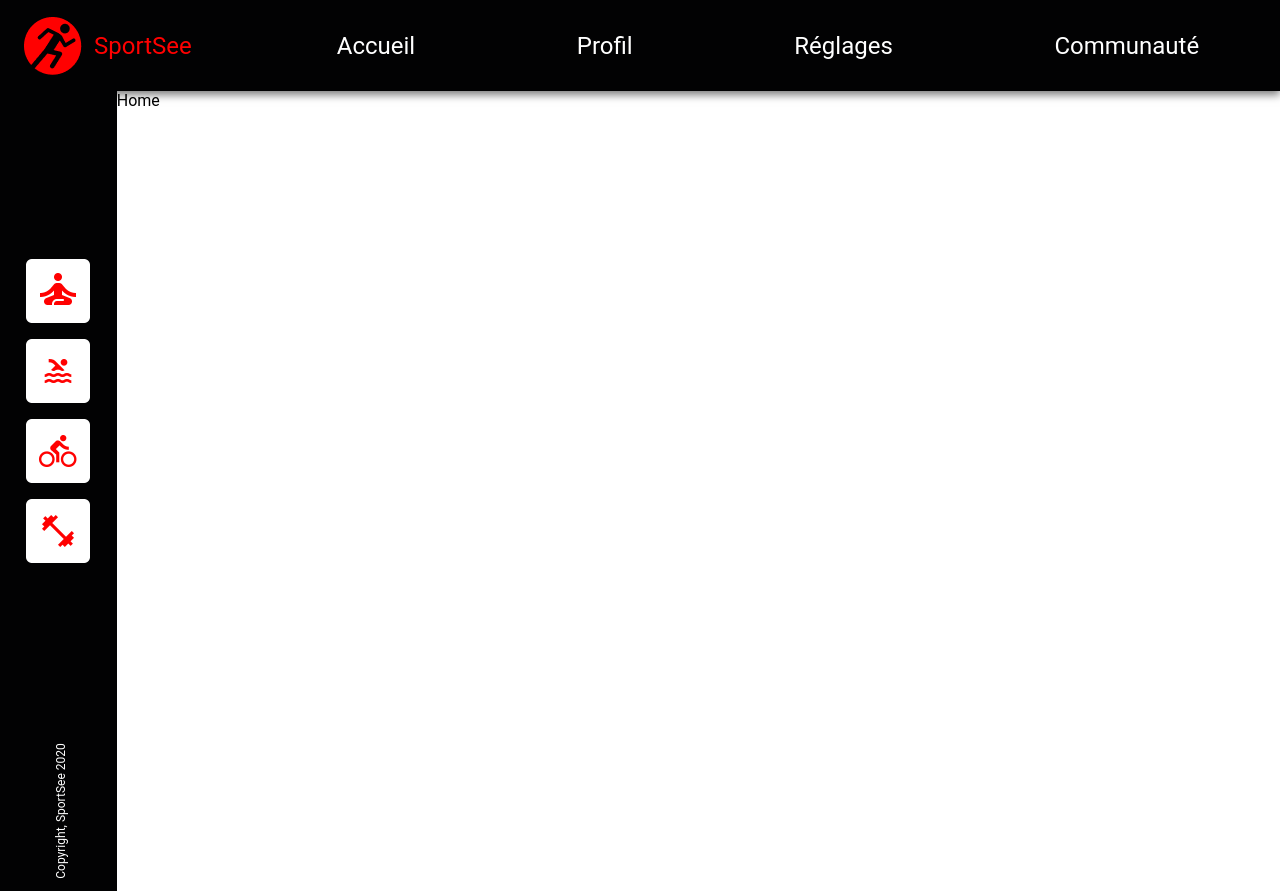
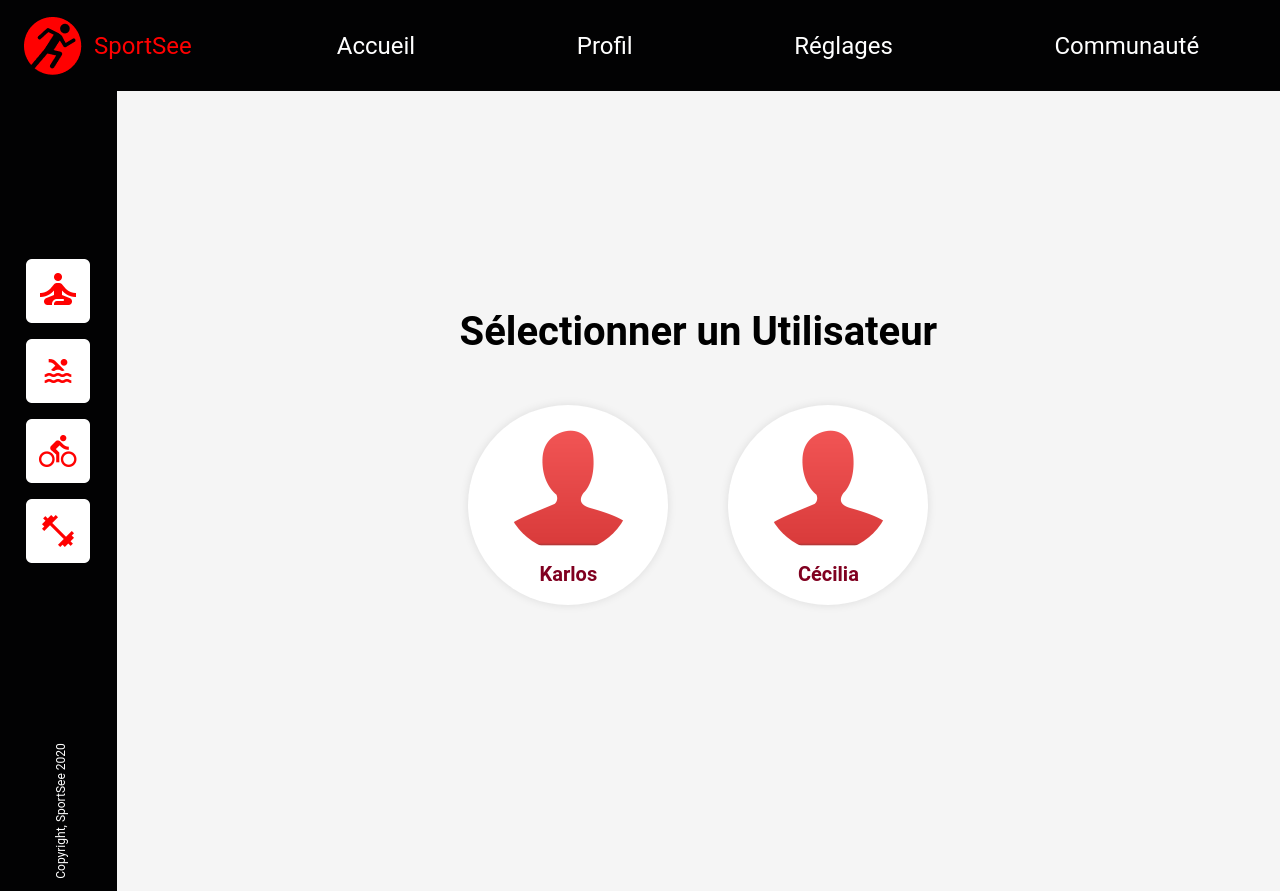
Before and after one commit to aminovitch-web/SportSeeDashboard, a React (Vite) app in the folder front/: page / in a window 1280 px wide. Built offline with nearby package versions, Linux system fonts and the light colour scheme.

Commit message:
Creation of the userServices file, with functions to retrieve user data as well as various charts using fetch, importing Framer Motion, using useEffect and the service to fetch user data on the dashboard, and initial display of graphical components.

```diff
--- a/front/package.json
+++ b/front/package.json
@@ -10,6 +10,7 @@
     "preview": "vite preview"
   },
   "dependencies": {
+    "framer-motion": "^10.18.0",
     "react": "^18.2.0",
     "react-dom": "^18.2.0",
     "react-router-dom": "^6.21.1",
--- a/front/src/App.jsx
+++ b/front/src/App.jsx
@@ -1,12 +1,13 @@
 import React from 'react';
 import './_App.css';
+import { motion } from 'framer-motion';
 import { BrowserRouter as Router, Routes, Route } from 'react-router-dom';
-
 import Home from './pages/Home/Home';
 import Error404 from './pages/Error404/Error404';
 import Header from './layouts/Header/Header';
 import Sidebar from './layouts/Sidebar/Sidebar';
 import Dashboard from './pages/Dashboard/Dashboard';
+
 
 export default function App() {
   return (
--- /dev/null
+++ b/front/src/components/Loader/Loader.jsx
@@ -0,0 +1,13 @@
+import React from 'react'
+import './_Loader.css'
+
+export default function Loader() {
+  return (
+    <div class="container">
+    <div class="ball ball1"></div>
+    <div class="ball ball2"></div>
+    <div class="ball ball3"></div>
+    <div class="ball ball4"></div>
+  </div>
+  )
+}
--- /dev/null
+++ b/front/src/components/Loader/_Loader.css
@@ -0,0 +1,29 @@
+.container {
+    display: flex;
+    align-items: center;
+    justify-content: center;
+    height: 300px;
+    width: 100%;
+    font-size: 20px;
+  }
+
+  .ball {
+    width: 20px;
+    height: 20px;
+    background-color: #8b0000;
+    border-radius: 50%;
+    margin: 0 10px;
+    transform: scale(0);
+    animation: grow 0.75s ease-in-out forwards infinite;
+  }
+
+  .ball1 { animation-delay: 0s; }
+  .ball2 { animation-delay: 0.375s; }
+  .ball3 { animation-delay: 0.75s; }
+  .ball4 { animation-delay: 1.125s; }
+
+  @keyframes grow {
+    to {
+      transform: scale(1);
+    }
+  }
--- a/front/src/layouts/Sidebar/Sidebar.jsx
+++ b/front/src/layouts/Sidebar/Sidebar.jsx
@@ -4,6 +4,7 @@ import bicycleIcon from "../../assets/images/Sidebar/bicycleIcon.png";
 import fitnessIcon from "../../assets/images/Sidebar/fitnessIcon.png";
 import swimmingIcon from "../../assets/images/Sidebar/swimmingIcon.png";
 import yogaIcon from "../../assets/images/Sidebar/yogaIcon.png";
+
 
 export default function Sidebar() {
     return (
--- a/front/src/pages/Dashboard/Dashboard.jsx
+++ b/front/src/pages/Dashboard/Dashboard.jsx
@@ -1,15 +1,101 @@
-import './_Dashboard.css';
-import HeroWelcome from '../../components/Dashboard/HeroWelcome/HeroWelcome';
+import { useEffect, useState } from "react";
+import { Navigate, useParams } from "react-router-dom";
+import HeroWelcome from "../../components/Dashboard/HeroWelcome/HeroWelcome";
+import DailyActivityChart from "../../components/Dashboard/DailyActivityChart/DailyActivityChart";
+import AverageSessionChart from "../../components/Dashboard/AverageSessionChart/AverageSessionChart";
+import PerformanceChart from "../../components/Dashboard/PerformanceChart/PerformanceChart";
+import MacroNutritionCard from "../../components/Dashboard/MacroNutritionCard/MacroNutritionCard";
+import { getUserInfos } from "../../services/userServices";
+import Loader from "../../components/Loader/Loader";
+import "./_Dashboard.css";
+import { motion } from "framer-motion";
+import { fadeInAnimation } from '../../utils/animation/FadeInAnimation';
+
 
 export default function Dashboard() {
+    const { userId } = useParams();
+    const [user, setUser] = useState(null);
+    const [isLoading, setIsLoading] = useState(false);
+    const [error, setError] = useState(null);
 
-  const userInfos = { firstName: 'Amine' };
+    useEffect(() => {
+        console.log("user id :", userId);
+        if (!userId) {
+            setError("UserId manquant");
+            return;
+        }
 
+        setIsLoading(true);
+        const timer = setTimeout(() => {
+            getUserInfos(userId)
+                .then((data) => {
+                    setUser(data);
+                    setIsLoading(false);
+                })
+                .catch((err) => {
+                    setError(err);
+                    setIsLoading(false);
+                });
+        }, 1000);
+
+        return () => clearTimeout(timer);
+    }, [userId]);
+
+    if (!userId) {
+        return <Navigate to="/error404" />;
+    }
+
+    if (error) {
+        return <Navigate to="/error404" />;
+    }
+
+    if (isLoading) {
+        return <Loader />;
+    }
+
+    if (user) {
+        console.log("user :", user.data.userInfos.firstName);
         return (
             <div id="dashboard_wrapper">
                 <div className="dashboard_header">
-        <HeroWelcome firstName={userInfos.firstName} />
+                    <motion.div
+                        {...fadeInAnimation}
+                    >
+                        <HeroWelcome
+                            firstName={user.data.userInfos.firstName}
+                        />
+                    </motion.div>
+                </div>
+                <div className="dashboard_content">
+                  <div className="dashboard_section_left">
+                    <div className="dashboard_section_left_first">
+                      <motion.div
+                        {...fadeInAnimation}
+                      >
+                      <DailyActivityChart/>
+                      </motion.div>
+                    </div>
+                    <div className="dashboard_section_left_second">
+                      <motion.div
+                      {...fadeInAnimation}
+                      >
+                      <AverageSessionChart/>
+                      </motion.div>
+                      <motion.div
+                      {...fadeInAnimation}
+                      >
+                      <PerformanceChart todayScore={user.data.todayScore}/>
+                      </motion.div>
+                      </div>
+                    </div>
+                    <div className="dashboard_section_right">
+                      <motion.div
+                      {...fadeInAnimation}>
+                       <MacroNutritionCard keyData={user.data.keyData}/>
+                      </motion.div>
+                      </div>
                   </div>
             </div>
         );
     }
+}
--- a/front/src/pages/Home/Home.jsx
+++ b/front/src/pages/Home/Home.jsx
@@ -1,7 +1,40 @@
-import React from 'react'
+import React from 'react';
+import { NavLink } from 'react-router-dom';
+import './_Home.css';
+import userIcon from '../../assets/images/userIcon.png';
+import { motion } from 'framer-motion';
+import { fadeInAnimation } from '../../utils/animation/FadeInAnimation';
 
 export default function Home() {
   return (
-    <div>Home</div>
-  )
+    <>
+      <div id="home">
+        <div class="home_container">
+        <motion.div
+         {...fadeInAnimation}
+         >
+        <h1>Sélectionner un Utilisateur</h1>
+        </motion.div>
+        <div className="userList">
+          <motion.div
+          {...fadeInAnimation}
+          >
+          <NavLink to="/dashboard/12" className="userprofile">
+            <img src={userIcon} alt="userIcon" />
+            <p>Karlos</p>
+          </NavLink>
+          </motion.div>
+          <motion.div
+          {...fadeInAnimation}
+          >
+          <NavLink to="/dashboard/18" className="userprofile">
+            <img src={userIcon} alt="userIcon" />
+            <p>Cécilia</p>
+          </NavLink>
+          </motion.div>
+          </div>
+        </div>
+      </div>
+    </>
+  );
 }
--- a/front/src/pages/Home/_Home.css
+++ b/front/src/pages/Home/_Home.css
@@ -0,0 +1,53 @@
+#home {
+    display: flex;
+    flex-direction: column;
+    align-items: center;
+    justify-content: center;
+    height: 100vh;
+    width: 100%;
+    background-color: #f5f5f5;
+    font-size: 20px;
+}
+
+.home_container {
+    margin-top: -70px;
+  }
+
+
+.userList {
+    display: flex;
+    justify-content: center;
+    gap: 60px;
+    margin-top: 50px;
+}
+
+.userprofile {
+    display: flex;
+    flex-direction: column;
+    align-items: center;
+    justify-content: center;
+    width: 200px;
+    height: 200px;
+    text-decoration:none;
+    border-radius: 50%;
+    background-color: white;
+    box-shadow: 0px 0px 10px rgba(0,0,0,0.1);
+    padding: 20px;
+    transition: transform 0.3s ease;
+}
+
+.userprofile:hover {
+    transform: scale(1.1);
+}
+
+.userprofile img {
+    width: 80%;
+    height: auto;
+    border-radius: 50%;
+}
+
+.userprofile p {
+    margin-top: 10px;
+    color: #800020;
+    font-weight: bold;
+}
--- a/front/src/services/userServices.jsx
+++ b/front/src/services/userServices.jsx
@@ -0,0 +1,59 @@
+import React from 'react';
+
+const BASE_URL = 'http://localhost:5173/src/mocksData/';
+
+export async function getUserPerformance(userId) {
+    try {
+        const response = await fetch(`${BASE_URL}${userId}/userPerformanceData.json`);
+        if (!response.ok) {
+            throw new Error('Failed to fetch user performance data');
+        }
+        const data = await response.json();
+        return data;
+    } catch (error) {
+        console.error(error);
+        throw error;
+    }
+}
+
+export async function getAverageSessions(userId) {
+    try {
+        const response = await fetch(`${BASE_URL}${userId}/userAverageSessions.json`);
+        if (!response.ok) {
+            throw new Error('Failed to fetch user average sessions data');
+        }
+        const data = await response.json();
+        return data.sessions;
+    } catch (error) {
+        console.error(error);
+        throw error;
+    }
+}
+
+export async function getUserInfos(userId) {
+    try {
+        const response = await fetch(`${BASE_URL}${userId}/userData.json`);
+        if (!response.ok) {
+            throw new Error('Failed to fetch user data');
+        }
+        const data = await response.json();
+        return data;
+    } catch (error) {
+        console.error(error);
+        throw error;
+    }
+}
+
+export async function getActivity(userId) {
+    try {
+        const response = await fetch(`${BASE_URL}${userId}/userActivityData.json`);
+        if (!response.ok) {
+            throw new Error('Failed to fetch user activity data');
+        }
+        const data = await response.json();
+        return data.sessions;
+    } catch (error) {
+        console.error(error);
+        throw error;
+    }
+}
--- /dev/null
+++ b/front/src/utils/animation/FadeInAnimation.jsx
@@ -0,0 +1,5 @@
+export const fadeInAnimation = {
+    initial: { opacity: 0 },
+    animate: { opacity: 1 },
+    transition: { duration: 1 },
+  };
```
Also changed, not shown: front/src/assets/images/userIcon.png (added), 1 other file (tests, documents, lock files or other folders). Lines whose indentation alone changed are shown as unchanged.
